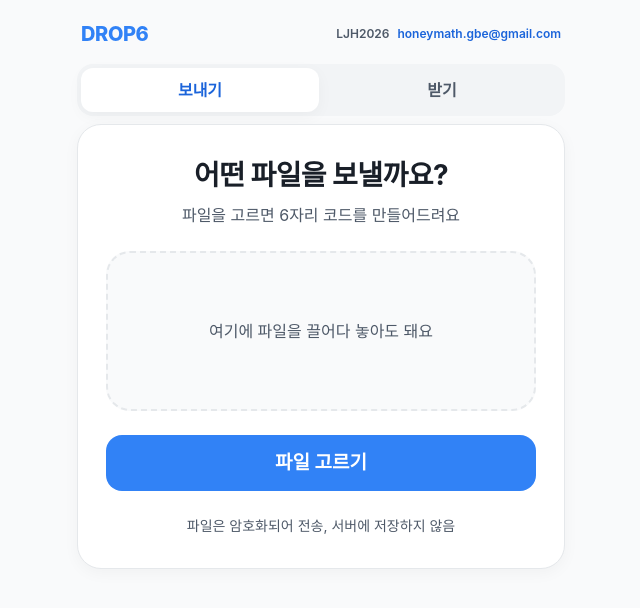
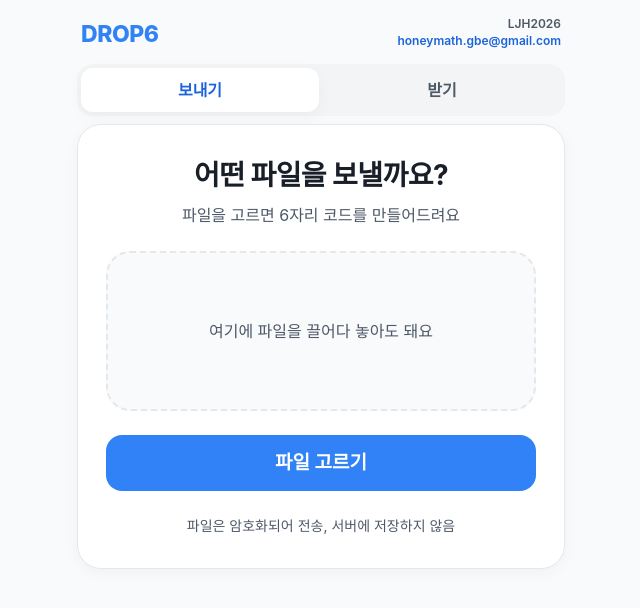
Before and after one commit to JHLJHLJHL/drop6, a React (Vite) app: page / in a window 1280 px wide. Shown: the top 608 px of the page, without its empty margins (319-959 px from the left). Built offline with nearby package versions, Linux system fonts and the light colour scheme; a web font is replaced by a local one.

Commit message:
feat(ui): bigger DROP6 title and a two-line right-aligned signature
Title +3px. LJH2026 sits on the line above the email, both right-aligned; the name is
drawn over the top of the email's 44px touch target so the header stays one row high.

```diff
--- a/src/client/styles.css
+++ b/src/client/styles.css
@@ -74,13 +74,17 @@ p {
   gap: 0 12px;
 }
 
-/* Owner name and email: right edge of the title row, right-aligned even when they wrap. */
+/*
+ * Signature on the right of the title row, two right-aligned lines:
+ *   LJH2026
+ *   honeymath.gbe@gmail.com
+ * The name is drawn over the top of the email's 44px touch target, so the header stays one row high.
+ */
 .owner {
+  position: relative;
   display: flex;
-  align-items: center;
-  justify-content: flex-end;
-  flex-wrap: wrap;
-  gap: 0 4px;
+  flex-direction: column;
+  align-items: flex-end;
   margin-left: auto;
   color: var(--grey-700);
   font-size: calc(0.8125rem - 1px);
@@ -88,13 +92,18 @@ p {
 }
 
 .owner-name {
+  position: absolute;
+  top: 4px;
+  right: 4px;
   font-weight: 600;
+  line-height: 16px;
+  pointer-events: none;
 }
 
 /* Plain text link look: no box, only an underline on hover. */
 .email-button {
   min-height: 44px;
-  padding: 0 4px;
+  padding: 20px 4px 6px;
   border: 0;
   background: transparent;
   color: var(--primary-strong);
@@ -185,7 +194,7 @@ p {
   padding: 0 4px;
   border-radius: 12px;
   color: var(--primary);
-  font-size: 1.25rem;
+  font-size: calc(1.25rem + 3px);
   font-weight: 800;
   letter-spacing: -0.02em;
   text-decoration: none;
```
Also changed, not shown: 1 other file (tests, documents, lock files or other folders).
